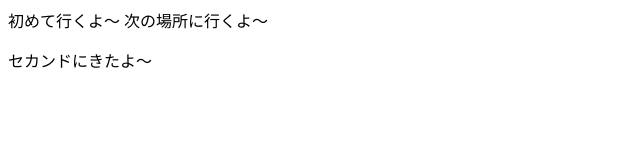
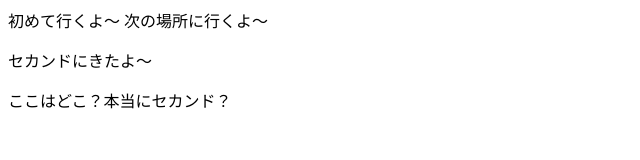
Before and after one commit to nanshiki548/Sample0605, a plain HTML site: page index.html in a window 1280 px wide. Shown: the whole page, without its empty margins (0-640 px from the left). Drawn offline with Linux system fonts and the light colour scheme.

Commit message:
index.htmlにセカンドに関するメッセージを追加

```diff
--- a/index.html
+++ b/index.html
@@ -1,3 +1,4 @@
 <h>初めて行くよ〜</h>
 <h>次の場所に行くよ〜</h>
 <p>セカンドにきたよ〜</p>
+<p>ここはどこ？本当にセカンド？</p>
```
